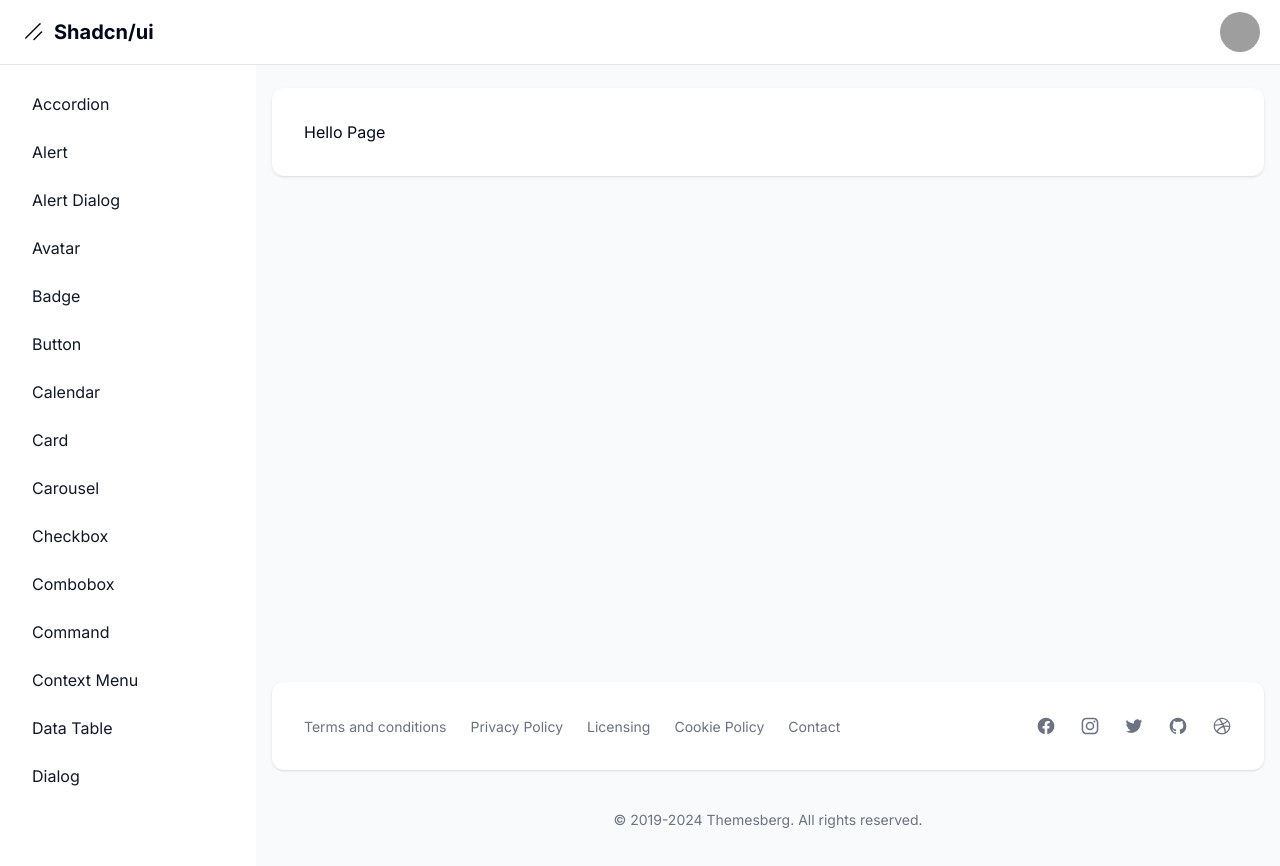
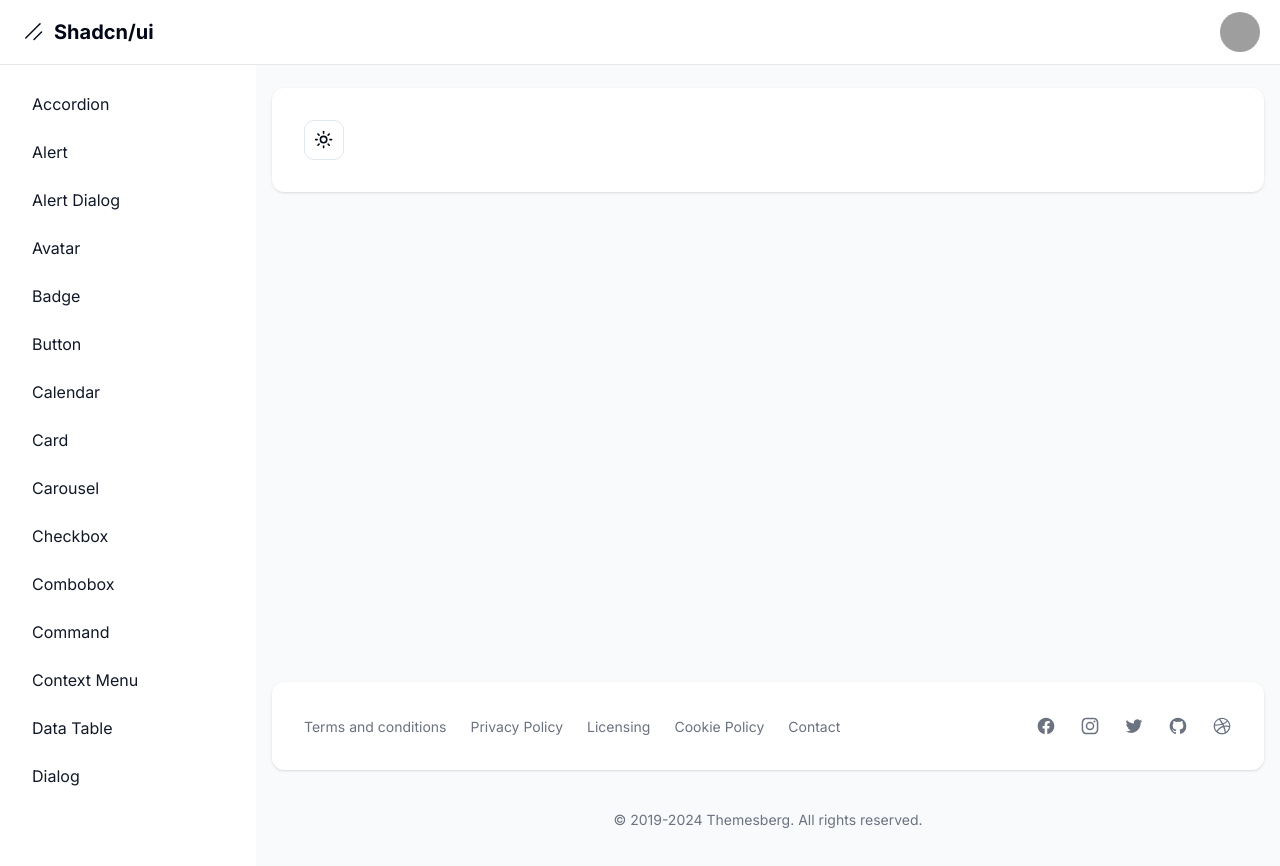
Before and after one commit to ArmandoJC/shadcn-ui_example, a Next.js app: page /dashboard/theme in a window 1280 px wide. Shown: the top 866 px of the page. Built offline with nearby package versions, Linux system fonts and the light colour scheme; grey boxes are pictures that could not be loaded.

Commit message:
Cambiar tema de forma dinámica

```diff
--- a/app/dashboard/theme/page.tsx
+++ b/app/dashboard/theme/page.tsx
@@ -1,8 +1,40 @@
+"use client"
+
+import { Moon, Sun } from "lucide-react"
+import { useTheme } from "next-themes"
+
+import { Button } from "@/components/ui/button"
+import {
+  DropdownMenu,
+  DropdownMenuContent,
+  DropdownMenuItem,
+  DropdownMenuTrigger,
+} from "@/components/ui/dropdown-menu"
+
 
 export default function Page() {
+  const { setTheme } = useTheme()
+
   return (
-    <div>
-      <h1>Hello Page</h1>
-    </div>
-  );
+    <DropdownMenu>
+      <DropdownMenuTrigger asChild>
+        <Button variant="outline" size="icon">
+          <Sun className="h-[1.2rem] w-[1.2rem] rotate-0 scale-100 transition-all dark:-rotate-90 dark:scale-0" />
+          <Moon className="absolute h-[1.2rem] w-[1.2rem] rotate-90 scale-0 transition-all dark:rotate-0 dark:scale-100" />
+          <span className="sr-only">Toggle theme</span>
+        </Button>
+      </DropdownMenuTrigger>
+      <DropdownMenuContent align="end">
+        <DropdownMenuItem onClick={() => setTheme("light")}>
+          Light
+        </DropdownMenuItem>
+        <DropdownMenuItem onClick={() => setTheme("dark")}>
+          Dark
+        </DropdownMenuItem>
+        <DropdownMenuItem onClick={() => setTheme("system")}>
+          System
+        </DropdownMenuItem>
+      </DropdownMenuContent>
+    </DropdownMenu>
+  )
 }
--- a/app/layout.tsx
+++ b/app/layout.tsx
@@ -1,6 +1,7 @@
 import type { Metadata } from "next";
 import { Inter as FontSans } from "next/font/google"
 import "./globals.css";
+import { ThemeProvider } from "@/components/ui/theme-provider";
 import { cn } from "@/lib/utils";
 import { Toaster } from "@/components/ui/toaster"
 import { Toaster as SonnerToaster } from "@/components/ui/sonner"
@@ -21,12 +22,19 @@
   children: React.ReactNode;
 }>) {
   return (
-    <html lang="en">
+    <html lang="en" suppressHydrationWarning>
       <body className={cn(
         "min-h-screen bg-background font-sans antialiased",
         fontSans.variable
       )}>
-        {children}
+        <ThemeProvider
+          attribute="class"
+          defaultTheme="system"
+          enableSystem
+          disableTransitionOnChange
+        >
+          {children}
+        </ThemeProvider>
         <Toaster />
         <SonnerToaster richColors />
       </body>
--- /dev/null
+++ b/components/ui/theme-provider.tsx
@@ -0,0 +1,9 @@
+"use client"
+
+import * as React from "react"
+import { ThemeProvider as NextThemesProvider } from "next-themes"
+import { type ThemeProviderProps } from "next-themes/dist/types"
+
+export function ThemeProvider({ children, ...props }: ThemeProviderProps) {
+    return <NextThemesProvider {...props}>{children}</NextThemesProvider>
+}
```
